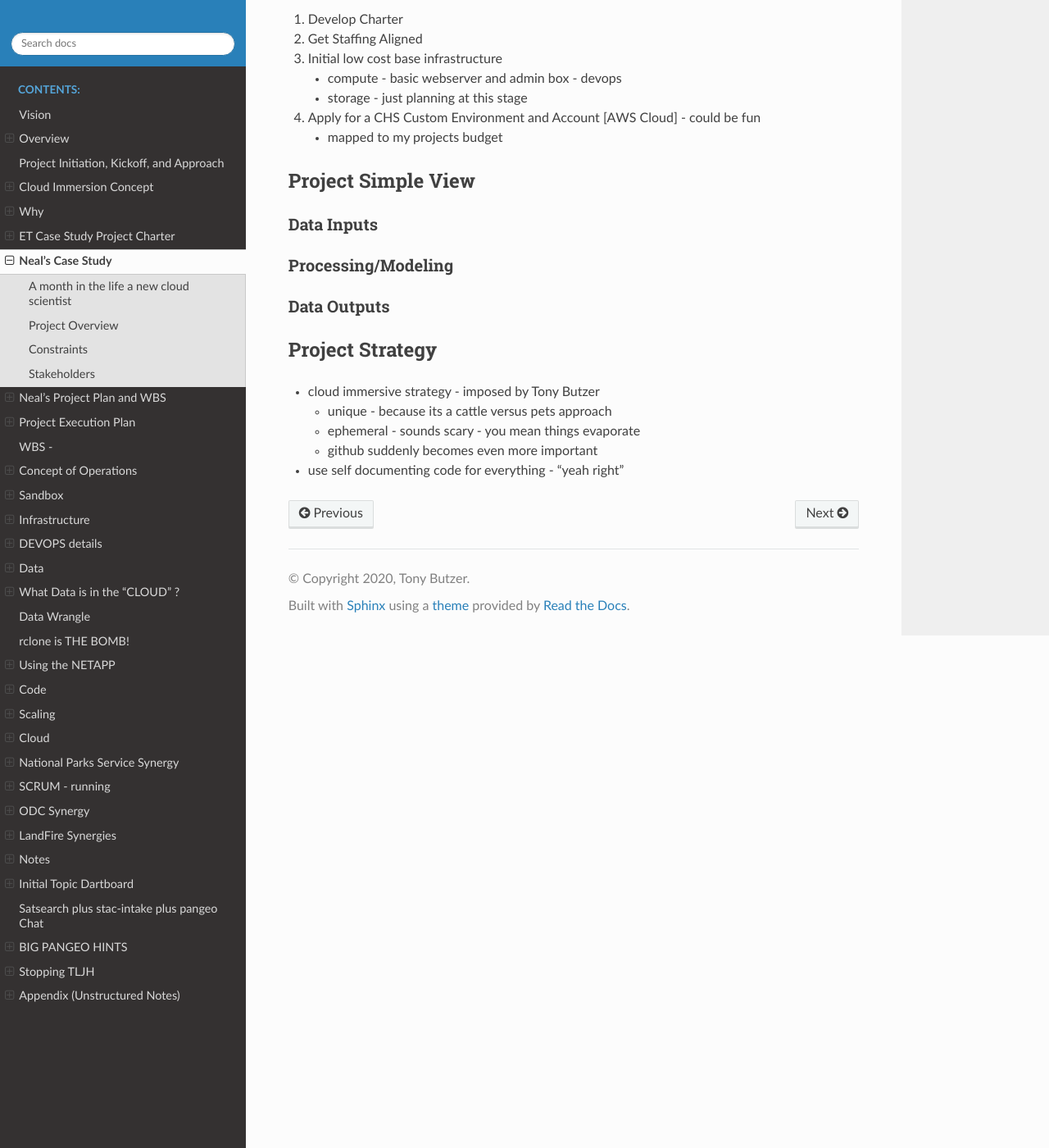
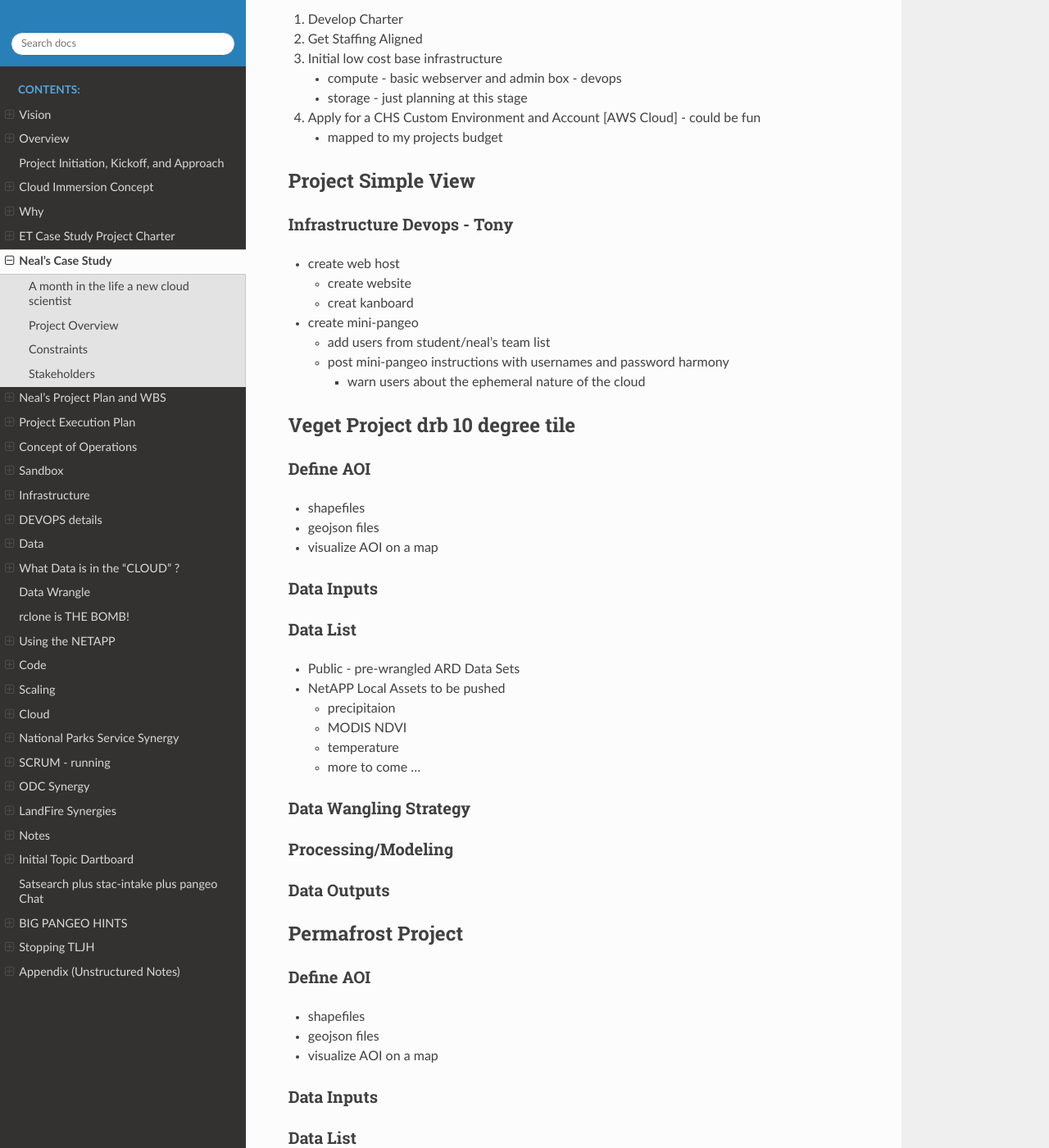
Before and after one commit to tonybutzer/harmony, a Sphinx documentation site: the page built from documentation/source/02neal_case_study.md, in a window 1280 px wide and 1400 px high, scrolled down 785 px. Shown: the whole window at 82% size. Built offline with Sphinx 7.4.7 and the Read the Docs theme 2.0.0, drawn with Linux system fonts in a browser that asks for light colours; pages that are not in the unit, such as notebooks, are missing from menus; some of the changed text lies outside the part shown.

Commit message:
automatic git update from Makefile

```diff
--- a/documentation/source/02neal_case_study.md
+++ b/documentation/source/02neal_case_study.md
@@ -23,7 +23,7 @@ Neal is the lead scientist for a group of folks ... yada yada yada
 
 ## Project Setup and Conceptualizing
 
-## Project Initiation
+## Project Initiation - Neal
 1. Develop Charter
 2. Get Staffing Aligned
 3. Initial low cost base infrastructure
@@ -34,11 +34,51 @@ Neal is the lead scientist for a group of folks ... yada yada yada
 
 ## Project Simple View
 
+### Infrastructure Devops - Tony
+- create web host
+	- create website
+	- creat kanboard
+- create mini-pangeo
+	- add users from student/neal's team list
+	- post mini-pangeo instructions with usernames and password harmony
+		- warn users about the ephemeral nature of the cloud
+
+## Veget Project drb 10 degree tile
+### Define AOI
+- shapefiles
+- geojson files
+- visualize AOI on a map
 ### Data Inputs
+### Data List
+- Public - pre-wrangled ARD Data Sets
+- NetAPP Local Assets to be pushed
+	- precipitaion
+	- MODIS NDVI
+	- temperature
+	- more to come ...
+
+### Data Wangling Strategy
 
 ### Processing/Modeling
 
 ### Data Outputs
+
+## Permafrost Project
+### Define AOI
+- shapefiles
+- geojson files
+- visualize AOI on a map
+### Data Inputs
+### Data List
+- Public - pre-wrangled ARD Data Sets
+- NetAPP Local Assets to be pushed
+
+### Data Wangling Strategy
+
+### Processing/Modeling
+
+### Data Outputs
+
 
 ## Project Strategy
 
--- a/documentation/source/index.rst
+++ b/documentation/source/index.rst
@@ -15,7 +15,6 @@ Welcome to AWS Onboarding Training
    01project_charter.md
    02neal_case_study.md
    10project_plan
-   12wbs.md
    15conops.md
    18sandbox.md
    20infra.md
@@ -33,6 +32,7 @@ Welcome to AWS Onboarding Training
    99tony_notes.md
    99tricks.md
    99email.md
+   12wbs.md
 
 Indices and tables
 ==================
```
Also changed, not shown: documentation/source/00define_ET.md (+27 -0 lines), documentation/source/00status.md (+9 -0 lines), documentation/source/01project_charter.md (+13 -0 lines), documentation/source/89wbs.md (renamed from documentation/source/12wbs.md), 4 other files.
